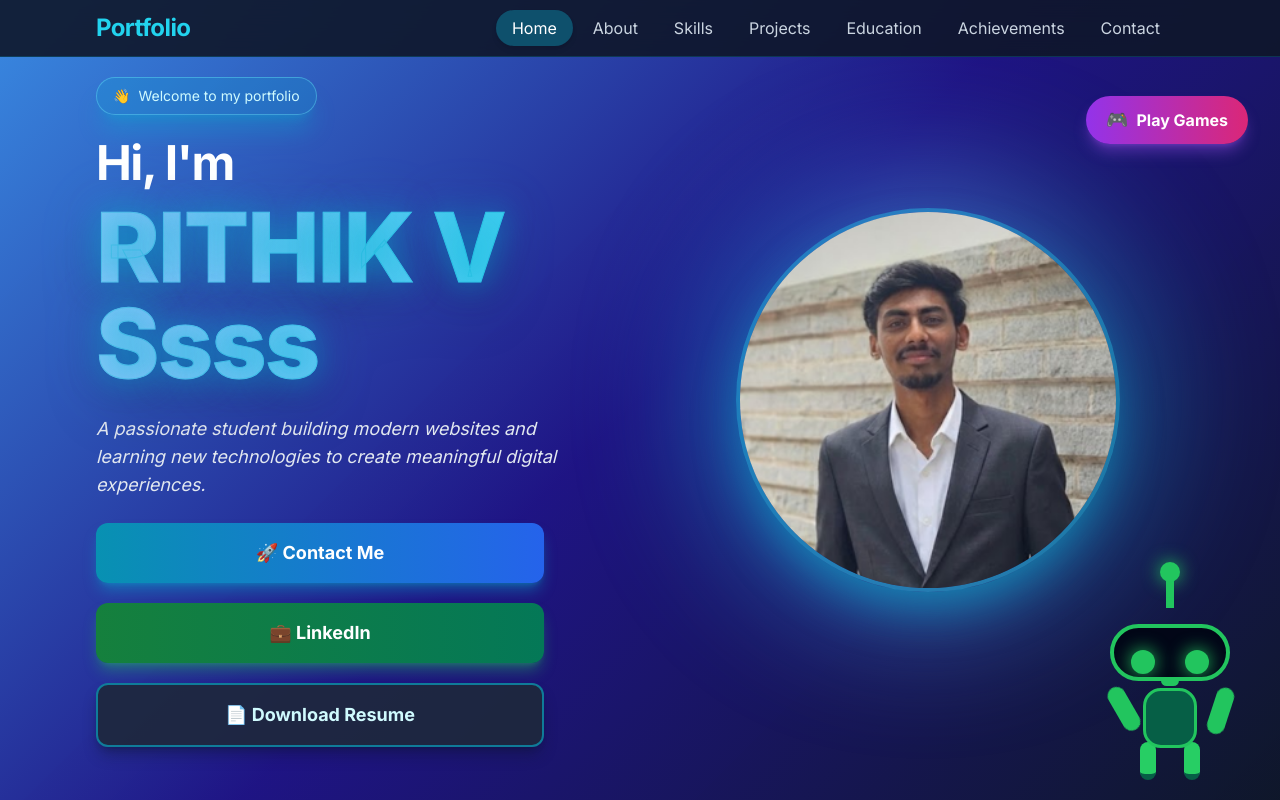
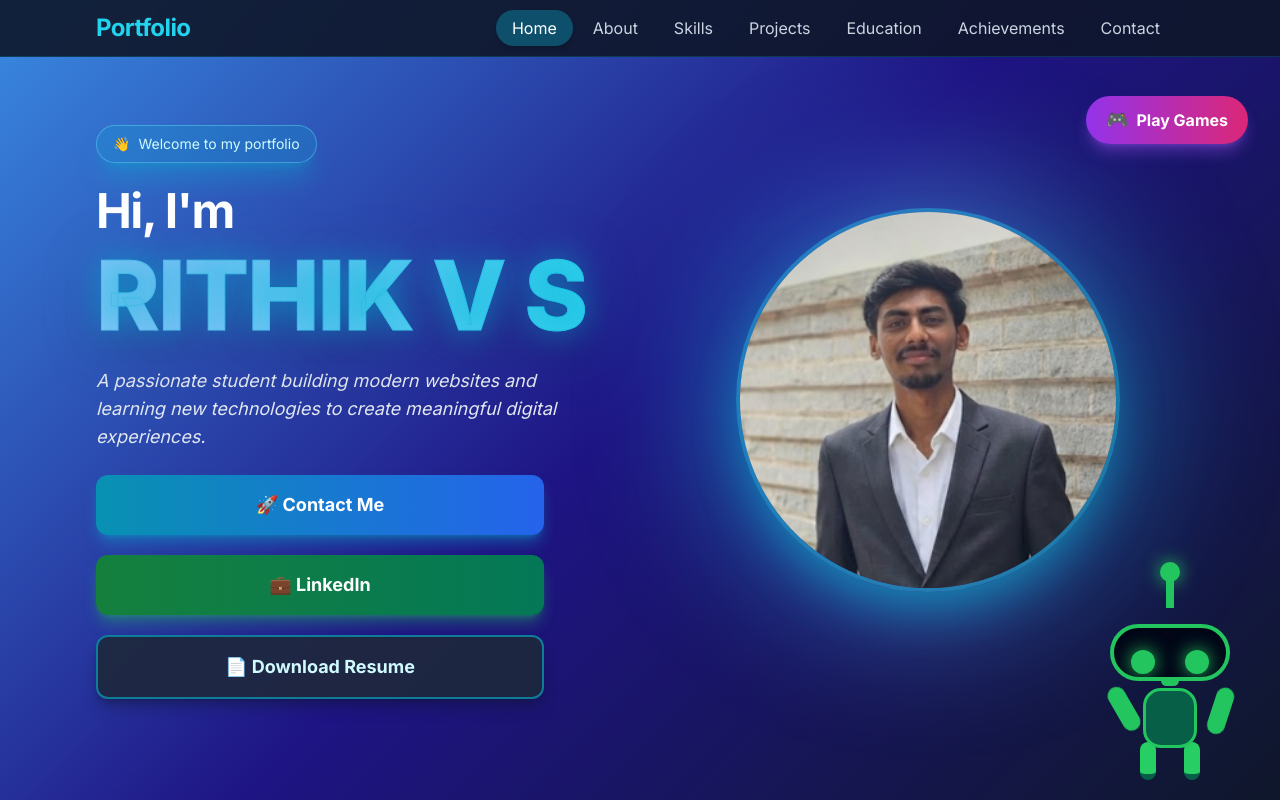
Before and after one commit to rithikvs/portfolio, a React (Vite) app: page / in a window 1280 px wide. Shown: the top 800 px of the page. Built offline with nearby package versions, Linux system fonts and the light colour scheme.

Commit message:
new name

```diff
--- a/src/components/Hero.tsx
+++ b/src/components/Hero.tsx
@@ -30,7 +30,7 @@ export default function Hero() {
                 WebkitTextStroke: '1px rgba(6, 182, 212, 0.3)',
                 textShadow: '0 0 30px rgba(6, 182, 212, 0.5), 0 0 60px rgba(6, 182, 212, 0.3)'
               }}>
-                RITHIK V Ssss
+                RITHIK V S
               </span>
             </h1>
           </div>
```
